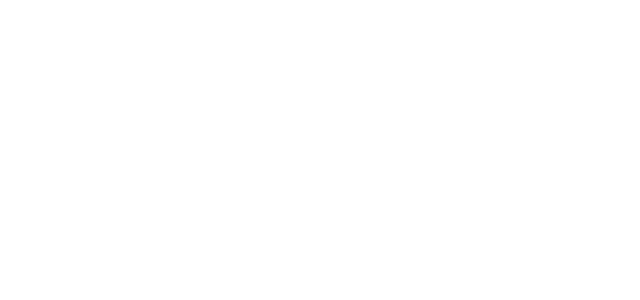
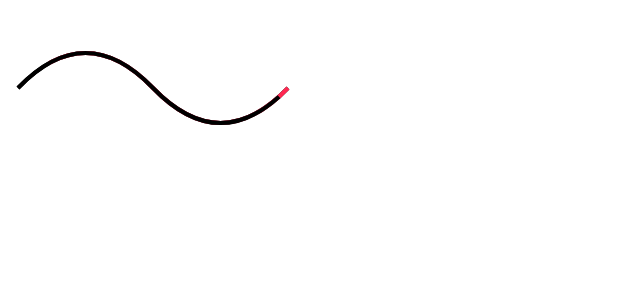
Before and after one commit to josemontoya69jmh/ejemploscss3, an Angular app: page / in a window 1280 px wide. Shown: the top 300 px of the page, without its empty margins (0-640 px from the left). Built offline with nearby package versions, Linux system fonts and the light colour scheme.

Commit message:
1 file modified

```diff
--- a/src/app/circulo/circulo.component.html
+++ b/src/app/circulo/circulo.component.html
@@ -0,0 +1,5 @@
+<svg width="300px" height="175px" version="1.1">
+    <path fill="transparent" stroke="#000000" stroke-width="4" d="M10 80 Q 77.5 10, 145 80 T 280 80" class="path"></path>
+  <path fill="transparent" stroke="#FF2851" stroke-width="4" d="M10 80 Q 77.5 10, 145 80 T 280 80" class="line2"></path>
+  <path fill="transparent" stroke="#000000" stroke-width="4" d="M10 80 Q 77.5 10, 145 80 T 280 80" class="line1"></path>
+</svg>
```
